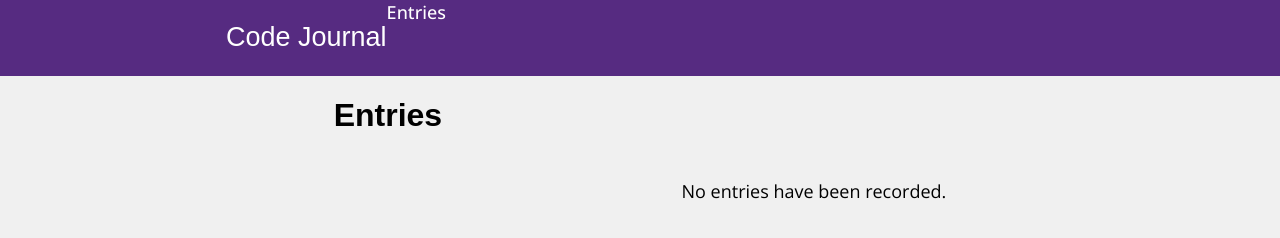
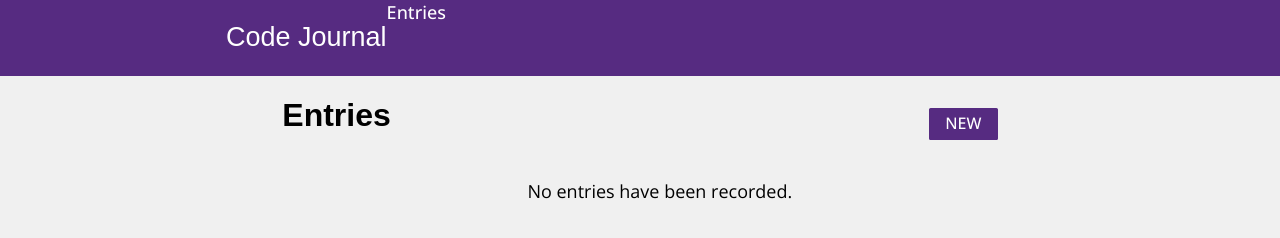
Before and after one commit to jessicagrayson/code-journal, a plain HTML site: page index.html in a window 1280 px wide. Both pictures are taken after a click on the link "Entries". Drawn offline with nearby package versions, Linux system fonts and the light colour scheme; a web font is replaced by a local one.

Commit message:
added anchor to entries view to toggle viewSwap, styled to resemble a button

```diff
--- a/css/styles.css
+++ b/css/styles.css
@@ -120,3 +120,17 @@ img {
   color: #fff;
   text-decoration: none;
 }
+
+.entry-link {
+  text-decoration: none;
+  text-transform: uppercase;
+  background-color: #562b81;
+  color: #fff;
+  height: 1.6rem;
+  width: 4.3rem;
+  border: #562b81 solid 0.3rem;
+  border-radius: 0.1rem;
+  padding-bottom: 1.5rem;
+  margin-top: 2rem;
+  text-align: center;
+}
--- a/index.html
+++ b/index.html
@@ -93,6 +93,7 @@
         <div class="no-entry-styles">
           <h1 class="entry-view-header">Entries</h1>
           <p class="no-entry-message">No entries have been recorded.</p>
+          <a class="entry-link nav-link" href="#">New</a>
         </div>
       </div>
     </main>
--- a/js/main.js
+++ b/js/main.js
@@ -5,6 +5,7 @@ const $entryForm = document.querySelector('.form-input');
 const $userNotes = document.querySelector('#notes-field');
 const $parent = document.querySelector('main');
 const $navLink = document.querySelector('.nav-link');
+const $entryLink = document.querySelector('.entry-link');
 
 // DELETE BELOW, ONLY FOR TEST PURPOSES
 // const $testAppendLoc = document.querySelector('.hidden');
@@ -113,5 +114,6 @@ function viewSwap(entries) {
   }
 }
 
-// works if you click in the general area of the no entries message/where it would be if visible
+// toggles view
 $navLink.addEventListener('click', viewSwap);
+$entryLink.addEventListener('click', viewSwap);
```
